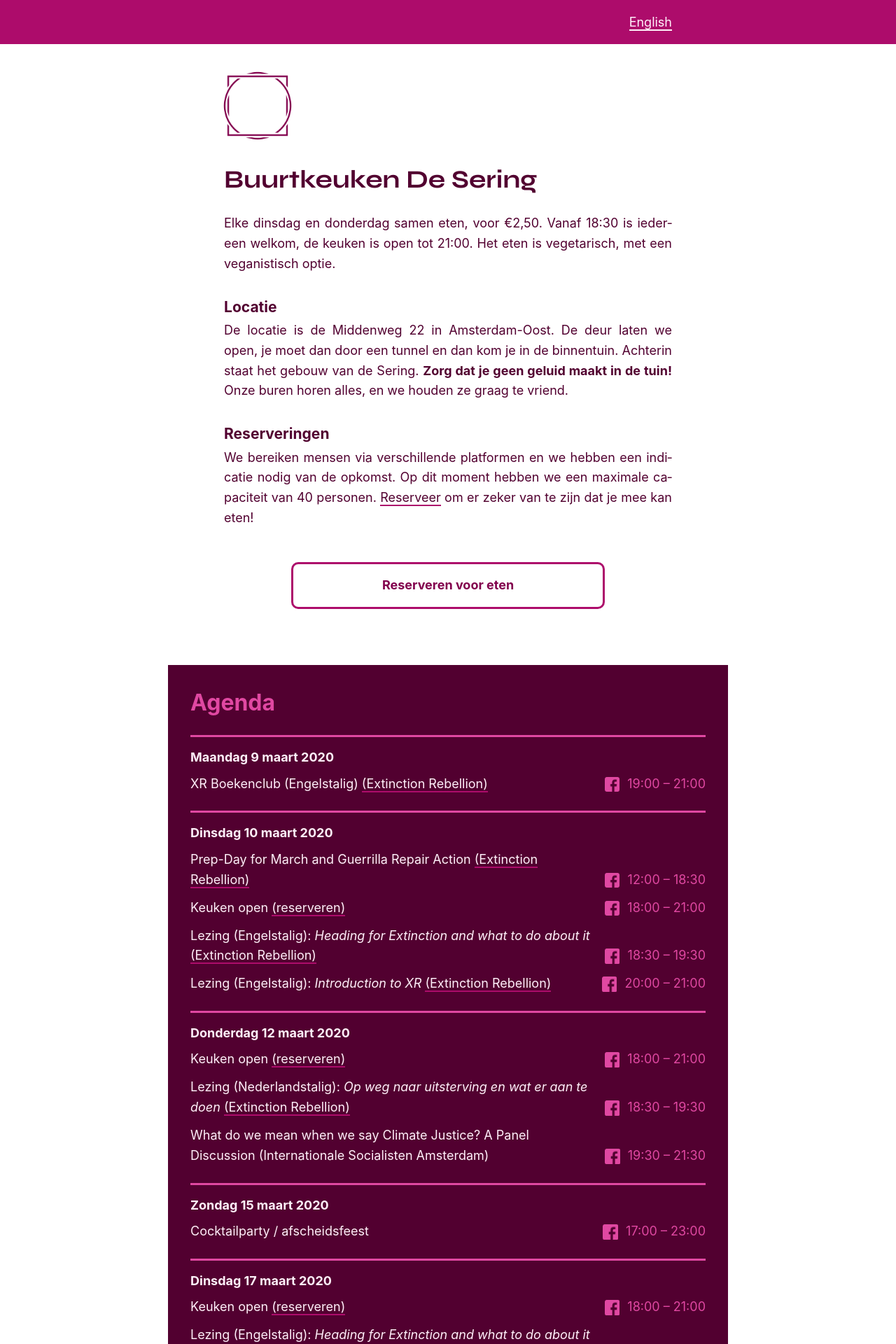
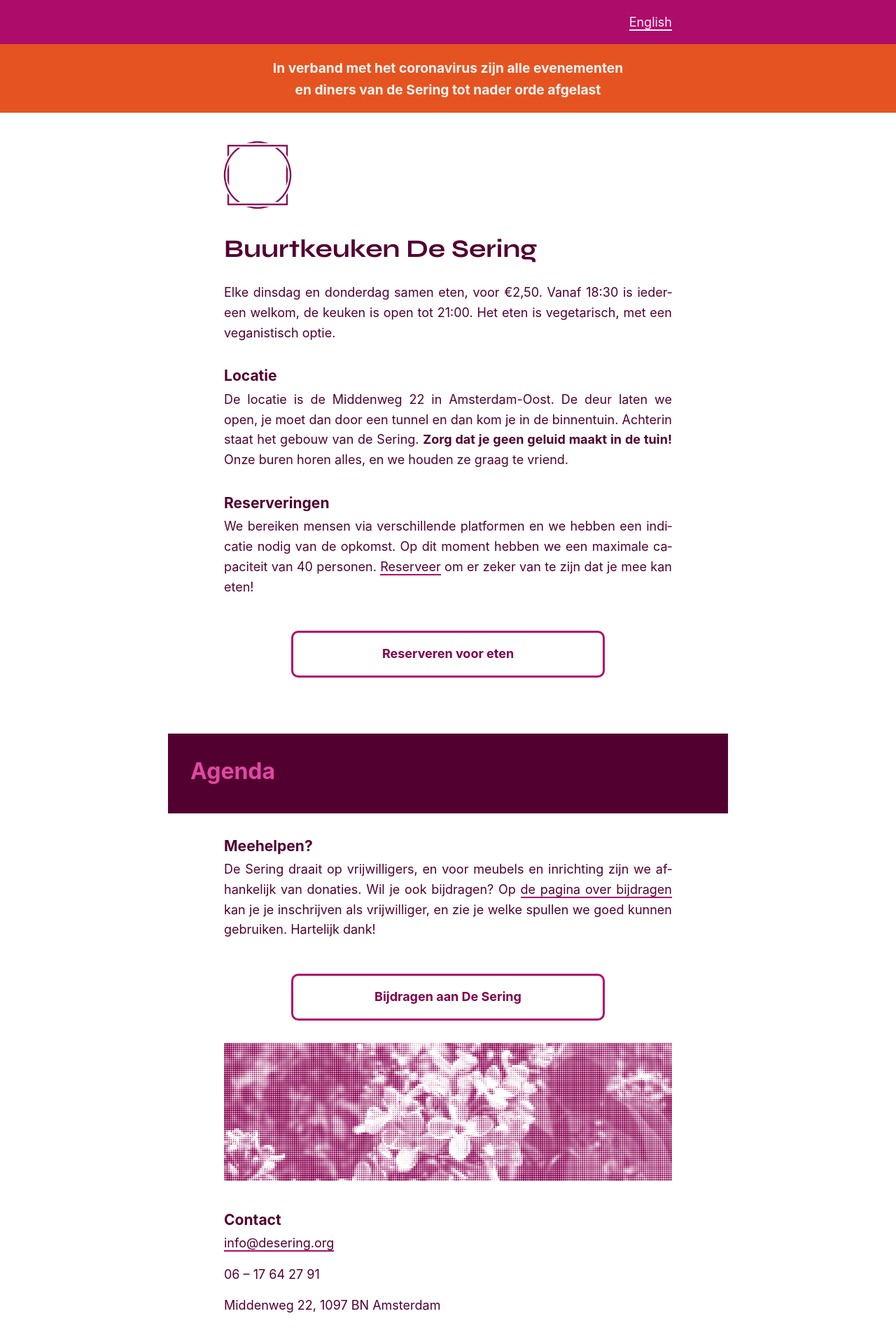
Before and after one commit to decoalitie/desering.org, a Jekyll site: the page built from index.md, in a window 1280 px wide. Shown: the top 1920 px of the page at 70% size. Built offline with Jekyll 4.4.1, drawn with Linux system fonts in a browser that asks for light colours; some web fonts are replaced; some of the changed text lies outside the part shown.

Commit message:
remove events and add corona header

```diff
--- a/_data/events.yml
+++ /dev/null
@@ -1,83 +0,0 @@
-- date: '2020-03-09'
-  time: '19:00 – 21:00'
-  description-nl: 'XR Boekenclub (Engelstalig)'
-  description-en: 'XR Bookclub'
-  xr: true
-  fb-url: 'https://www.facebook.com/events/654131528702330/'
-
-- date: '2020-03-10'
-  time: '12:00 – 18:30'
-  description-nl: 'Prep-Day for March and Guerrilla Repair Action'
-  description-en: 'Prep-Day for March and Guerrilla Repair Action'
-  xr: true
-  fb-url: 'facebook.com/events/138541714064143/'
-
-- date: '2020-03-10'
-  time: '18:00 – 21:00'
-  description-nl: 'Keuken open <a href="/reserveren.html">(reserveren)</a>'
-  description-en: 'Kitchen open <a href="/reservations.html">(reservations)</a>'
-  fb-url: 'https://www.facebook.com/events/515440649328868/'
-
-- date: '2020-03-10'
-  time: '18:30 – 19:30'
-  description-nl: 'Lezing (Engelstalig): <em>Heading for Extinction and what to do about it</em>'
-  description-en: 'Talk (English): <em>Heading for Extinction and what to do about it</em>'
-  xr: true
-  fb-url: 'https://www.facebook.com/events/604621620119602/'
-
-- date: '2020-03-10'
-  time: '20:00 – 21:00'
-  description-nl: 'Lezing (Engelstalig): <em>Introduction to XR</em>'
-  description-en: 'Talk (English): <em>Introduction to XR</em>'
-  xr: true
-  fb-url: 'https://www.facebook.com/events/462366211373890/'
-
-- date: '2020-03-12'
-  time: '18:00 – 21:00'
-  description-nl: 'Keuken open <a href="/reserveren.html">(reserveren)</a>'
-  description-en: 'Kitchen open <a href="/reservations.html">(reservations)</a>'
-  fb-url: 'https://www.facebook.com/events/515440649328868/'
-
-- date: '2020-03-12'
-  time: '18:30 – 19:30'
-  description-nl: 'Lezing (Nederlandstalig): <em>Op weg naar uitsterving en wat er aan te doen</em>'
-  description-en: 'Talk (Dutch): <em>Op weg naar uitsterving en wat er aan te doen</em>'
-  xr: true
-  fb-url: 'https://www.facebook.com/events/1506327772851412/'
-
-- date: '2020-03-12'
-  time: '19:30 – 21:30'
-  description-nl: 'What do we mean when we say Climate Justice? A Panel Discussion (Internationale Socialisten Amsterdam)'
-  description-en: "What do we mean when we say Climate Justice? A Panel Discussion (Internationale Socialisten Amsterdam)"
-  fb-url: 'https://www.facebook.com/events/630493784456527/'
-
-- date: '2020-03-15'
-  time: '17:00 – 23:00'
-  description-nl: 'Cocktailparty / afscheidsfeest'
-  description-en: 'Cocktail / goodbye party'
-  fb-url: 'https://www.facebook.com/events/158191691856001/'
-
-- date: '2020-03-17'
-  time: '18:00 – 21:00'
-  description-nl: 'Keuken open <a href="/reserveren.html">(reserveren)</a>'
-  description-en: 'Kitchen open <a href="/reservations.html">(reservations)</a>'
-  fb-url: 'https://www.facebook.com/events/515440649328868/'
-
-- date: '2020-03-17'
-  time: '18:30 – 19:30'
-  description-nl: 'Lezing (Engelstalig): <em>Heading for Extinction and what to do about it</em>'
-  description-en: 'Talk (English): <em>Heading for Extinction and what to do about it</em>'
-  xr: true
-  fb-url: 'https://www.facebook.com/events/604621620119602/'
-
-- date: '2020-03-17'
-  time: '20:00 – 21:00'
-  description-nl: 'Lezing (Engelstalig): <em>Introduction to XR</em>'
-  description-en: 'Talk (English): <em>Introduction to XR</em>'
-  xr: true
-  fb-url: 'https://www.facebook.com/events/462366211373890/'
-
-- date: '2020-03-18'
-  description-nl: 'De Sering gaat verhuizen (help mee!)'
-  description-en: "The Sering is moving out (and we can use your help!)"
-  fb-url: "https://www.facebook.com/events/137468884287857/"
--- a/_layouts/default.html
+++ b/_layouts/default.html
@@ -44,6 +44,18 @@
 
     {% endif %}
 
+      <div class="row red">
+        <div class="container">
+          <p style="width: 80%; text-align: center; margin-left: auto; margin-right: auto; font-size: 1.2rem"><strong>
+            {% if page.language == 'en' %}
+              Due to the corona virus, all events and dinners at de Sering are canceled until further notice
+            {% else %}
+              In verband met het coronavirus zijn alle evenementen en diners van de Sering tot nader orde afgelast
+            {% endif %}
+          </strong></p>
+          </p>
+        </div>
+      </div>
     {{ content }}
 
   </body>
--- a/css/style.css
+++ b/css/style.css
@@ -183,7 +183,10 @@
 	background: var(--purple-regular);
 	color: var(--purple-white);
 }
-
+.row.red {
+	background: var(--red-regular);
+	color: var(--red-white);
+}
 
 
 
```
